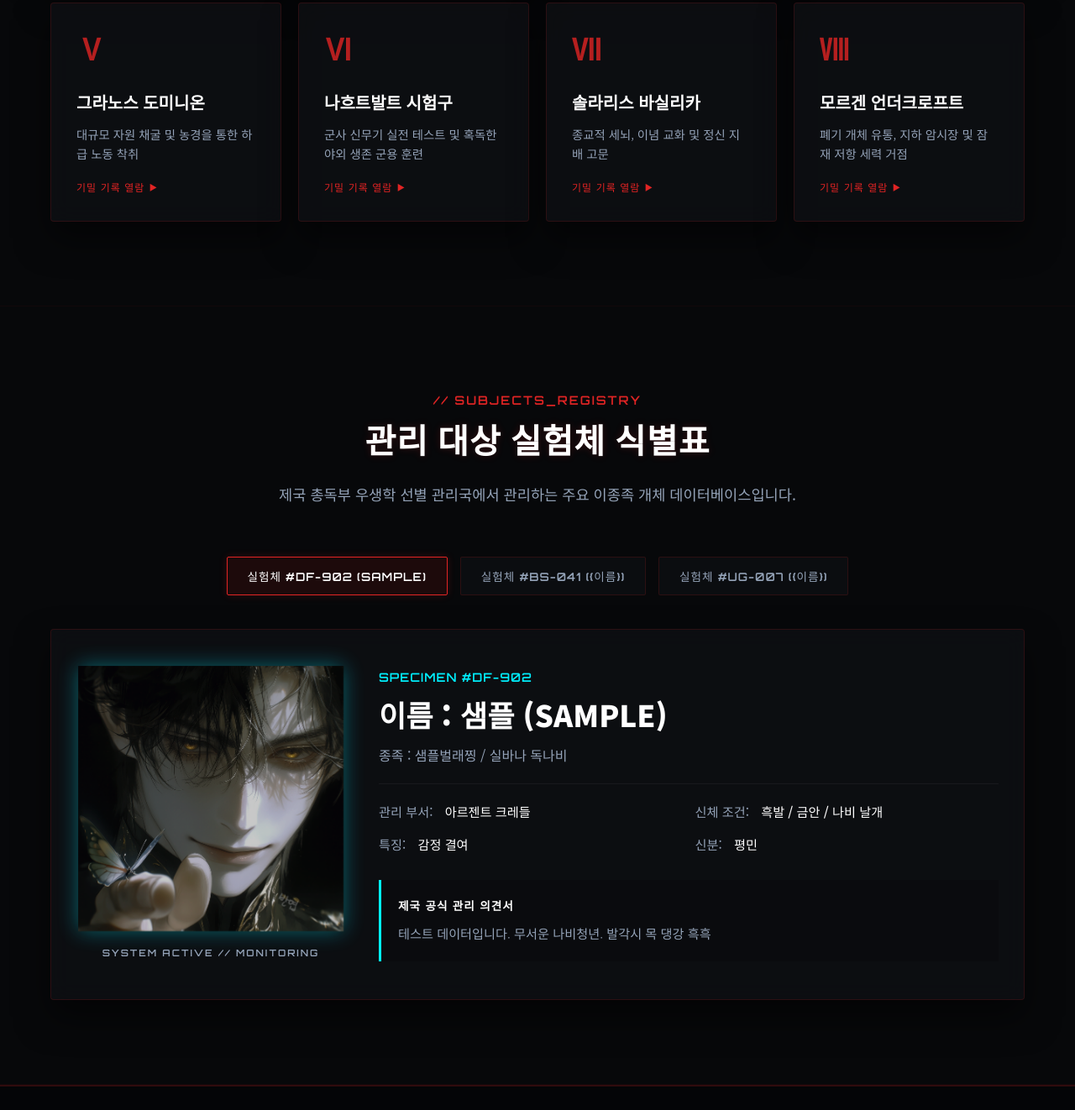
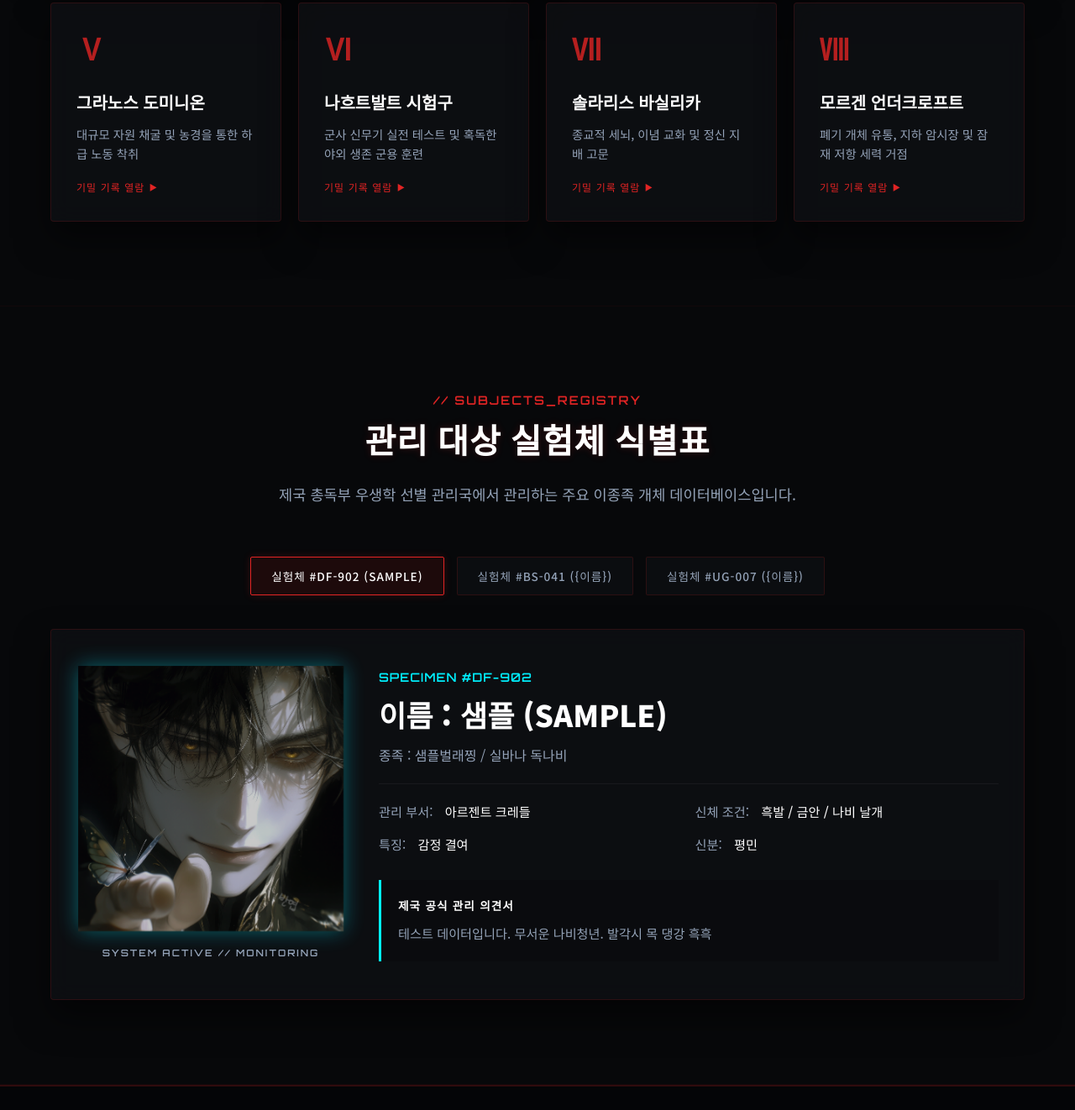
Before and after one commit to little-sunj/Heredium, a website built with Vite: page index.html in a window 1280 px wide. Shown: the part 2074-3396 px from the top of the page at 84% size. Built offline with nearby package versions, Linux system fonts and the light colour scheme.

Commit message:
[design] 글자 디자인 수정

```diff
--- a/src/assets/css/index.css
+++ b/src/assets/css/index.css
@@ -338,7 +338,6 @@ body {
 .worldview-card p {
     color: var(--text-muted);
     margin-bottom: 15px;
-    font-weight: 300;
 }
 
 .motive-tags {
@@ -416,7 +415,6 @@ body {
 .sector-summary {
     font-size: 0.9rem;
     color: var(--text-muted);
-    font-weight: 300;
     margin-bottom: 20px;
 }
 
@@ -583,7 +581,8 @@ body {
     background: rgba(15, 17, 21, 0.6);
     border: 1px solid var(--border-color);
     color: var(--text-muted);
-    font-family: var(--font-mono), var(--font-body);
+    font-family: var(--font-body);
+    font-weight: 500;
     font-size: 0.85rem;
     padding: 12px 24px;
     cursor: pointer;
@@ -850,7 +849,6 @@ body {
     font-size: 0.95rem;
     color: var(--text-muted);
     line-height: 1.7;
-    font-weight: 300;
 }
 
 /* 10. 타임라인(Timeline) 스타일 */
```
